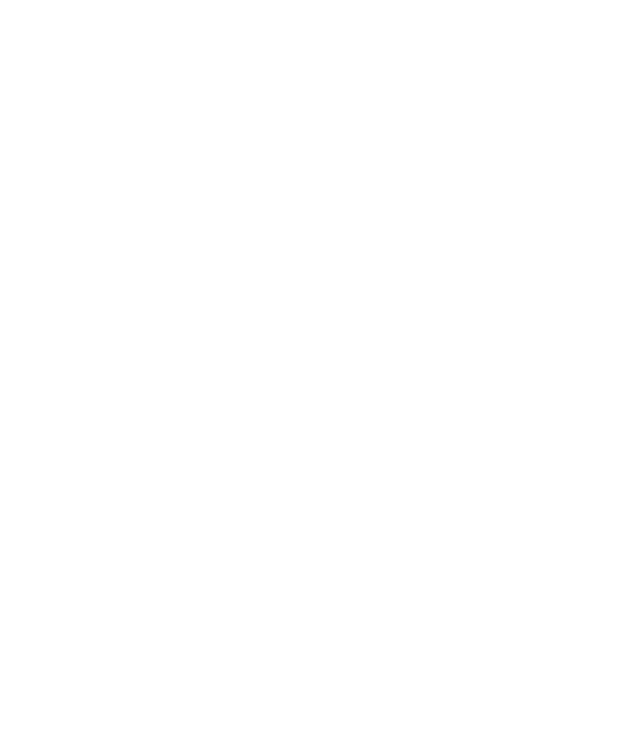
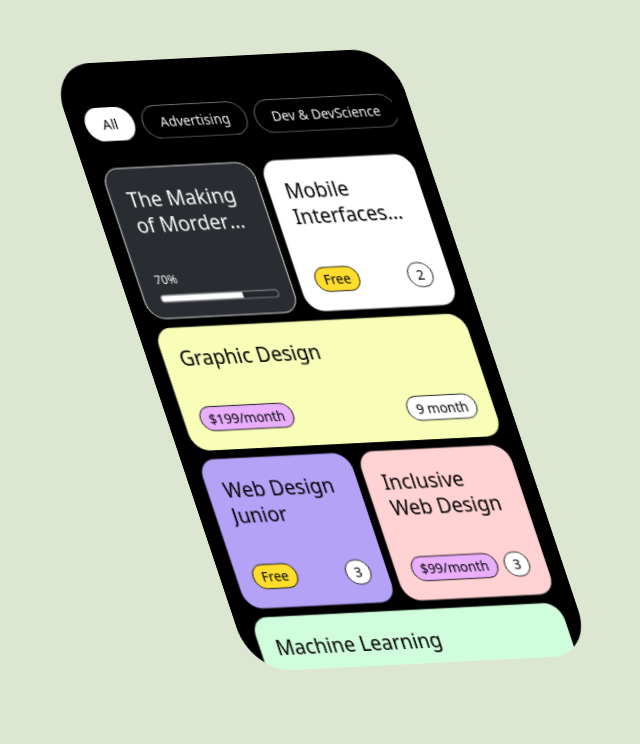
Before and after one commit to sigirace/css_master_class, a website built with Vite: page index.html in a window 1280 px wide. Shown: the whole page, without its empty margins (319-959 px from the left). Built offline with nearby package versions, Linux system fonts and the light colour scheme.

Commit message:
feat: education css

```diff
--- a/index.html
+++ b/index.html
@@ -7,6 +7,82 @@
     <title>CSS Layout Masterclass</title>
   </head>
   <body>
-    <div class="phone"></div>
+    <div class="phone">
+      <header class="header">
+        <ul class="header__list">
+          <li class="header__list-item active">All</li>
+          <li class="header__list-item">Advertising</li>
+          <li class="header__list-item">Dev & DevScience</li>
+          <li class="header__list-item">Goal</li>
+          <li class="header__list-item">Machine Learning</li>
+        </ul>
+      </header>
+      <div class="cards">
+        <div class="cards__card">
+          <h2 class="card__title">The Making of Mordern Art</h2>
+          <div class="card__footer progress">
+            <p class="progress-bar-text">70%</p>
+            <div class="progress-container">
+              <div class="progress-bar"></div>
+            </div>
+          </div>
+        </div>
+        <div class="cards__card">
+          <h2 class="card__title">Mobile Interfaces Advanced</h2>
+          <div class="card__footer">
+            <span class="price">Free</span>
+            <span class="length">2</span>
+          </div>
+        </div>
+        <div class="cards__card">
+          <h2 class="card__title">Graphic Design</h2>
+          <div class="card__footer">
+            <span class="price">$199/month</span>
+            <span class="length">9 month</span>
+          </div>
+        </div>
+        <div class="cards__card">
+          <h2 class="card__title">Web Design Junior</h2>
+          <div class="card__footer">
+            <span class="price">Free</span>
+            <span class="length">3</span>
+          </div>
+        </div>
+        <div class="cards__card">
+          <h2 class="card__title">Inclusive Web Design</h2>
+          <div class="card__footer">
+            <span class="price">$99/month</span>
+            <span class="length">3 month</span>
+          </div>
+        </div>
+        <div class="cards__card">
+          <h2 class="card__title">Machine Learning</h2>
+          <div class="card__footer">
+            <span class="price">$199/month</span>
+            <span class="length">12 month</span>
+          </div>
+        </div>
+      </div>
+    </div>
+    <script>
+      const lengthElements = document.querySelectorAll(".length");
+      lengthElements.forEach((element, index) => {
+        element.style.backgroundColor = "white";
+        if (index === 1 || index === 4) {
+          return;
+        }
+        element.textContent = element.textContent.charAt(0);
+      });
+
+      const priceElements = document.querySelectorAll(".price");
+
+      priceElements.forEach((element) => {
+        if (element.textContent.trim() === "Free") {
+          element.style.backgroundColor = "#FEDD2D";
+        } else {
+          element.style.backgroundColor = "#E9AEFC";
+        }
+      });
+    </script>
   </body>
 </html>
--- a/styles/style.scss
+++ b/styles/style.scss
@@ -1,8 +1,135 @@
-@import "./reset.scss";
+@use "./reset";
 
 body {
   display: flex;
   justify-content: center;
   align-items: center;
-  height: 100vh;
+  height: 90vh;
+  background-color: #dce6d1;
 }
+
+.phone {
+  background-color: white;
+  width: 420px;
+  height: 95%;
+  border-radius: 50px;
+  padding: 50px 20px;
+  box-sizing: border-box;
+  background-color: black;
+  overflow-y: scroll;
+  scrollbar-width: none;
+  transform: rotateX(-32deg) rotateY(-30deg) rotateZ(-20deg);
+}
+
+.header {
+  overflow-x: scroll;
+  scrollbar-width: none;
+  .header__list {
+    gap: 10px;
+    display: flex;
+    color: white;
+    width: max-content;
+    .header__list-item {
+      padding: 10px 20px;
+      border: 1px solid rgba($color: #fff, $alpha: 0.5);
+      border-radius: 50px;
+      &.active {
+        background-color: white;
+        color: black;
+      }
+    }
+  }
+}
+
+.cards {
+  display: grid;
+  grid-template-columns: repeat(2, 1fr);
+  gap: 10px;
+  margin-top: 30px;
+
+  .cards__card {
+    display: flex;
+    flex-direction: column;
+    justify-content: space-between;
+    gap: 40px;
+    background-color: white;
+    border-radius: 20px;
+    padding: 20px;
+
+    .card__title {
+      font-size: 24px;
+      font-weight: 400;
+      display: -webkit-box;
+      line-clamp: 2;
+      -webkit-line-clamp: 2;
+      -webkit-box-orient: vertical;
+      overflow: hidden;
+      text-overflow: ellipsis;
+      white-space: normal;
+      line-height: 1.2;
+    }
+
+    .card__footer {
+      display: flex;
+      justify-content: space-between;
+      align-items: center;
+      height: 30px;
+
+      span {
+        border: 1px solid black;
+        border-radius: 50px;
+        padding: 5px 10px;
+      }
+
+      &.progress {
+        display: block;
+        p {
+          font-size: 14px;
+          padding-bottom: 10px;
+          box-sizing: border-box;
+        }
+        .progress-container {
+          width: 100%;
+          height: 7px;
+          background-color: rgba($color: black, $alpha: 0.1);
+          border-radius: 10px;
+          overflow: hidden;
+          border: 1px solid rgba($color: white, $alpha: 0.5);
+          .progress-bar {
+            height: 100%;
+            background-color: white;
+            width: 70%;
+            transition: width 0.5s;
+          }
+        }
+      }
+    }
+  }
+
+  .cards__card:first-child {
+    background-color: #292d32;
+    border: 1px solid white;
+    color: white;
+  }
+
+  .cards__card:nth-child(3) {
+    background-color: #f8fdb8;
+  }
+
+  .cards__card:nth-child(4) {
+    background-color: #b4a2f7;
+  }
+
+  .cards__card:nth-child(5) {
+    background-color: #ffd3d3;
+  }
+
+  .cards__card:nth-child(6) {
+    background-color: #d0fedc;
+  }
+
+  .cards__card:nth-child(3n) {
+    grid-column: span 2;
+    gap: 40px;
+  }
+}
```
